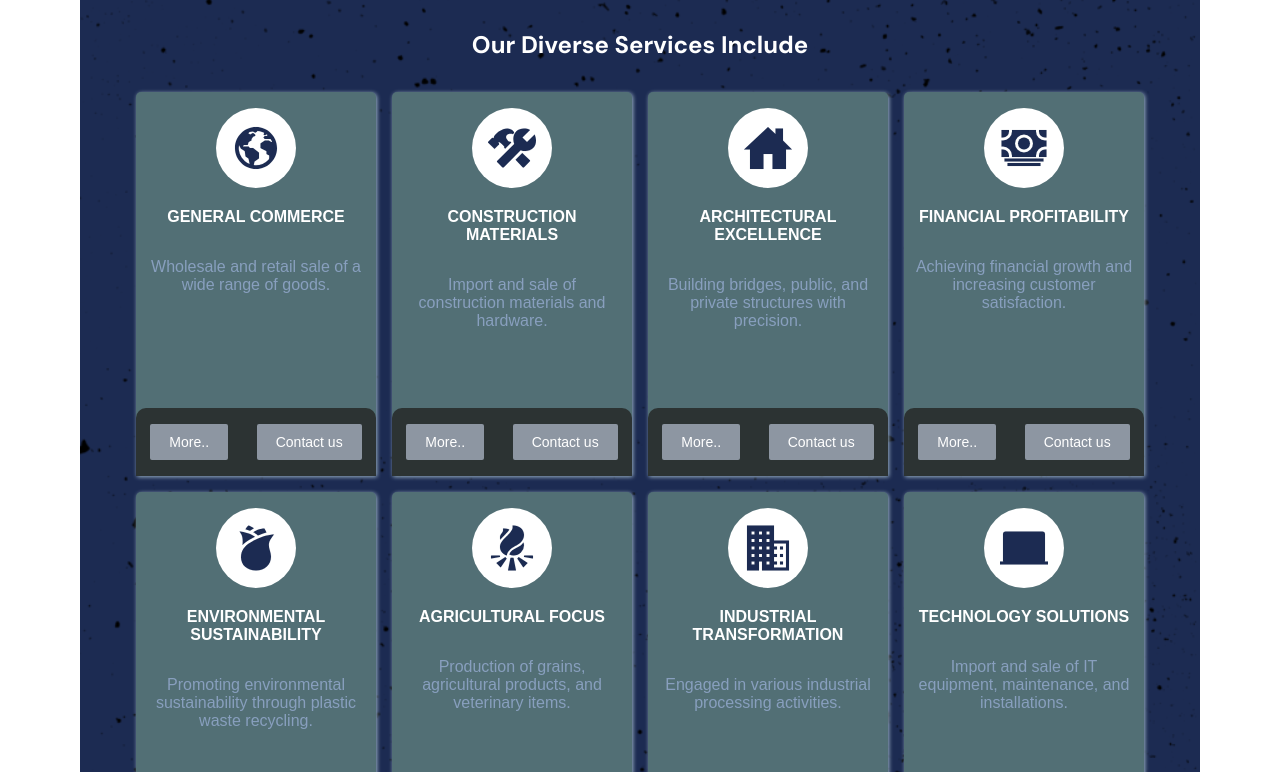
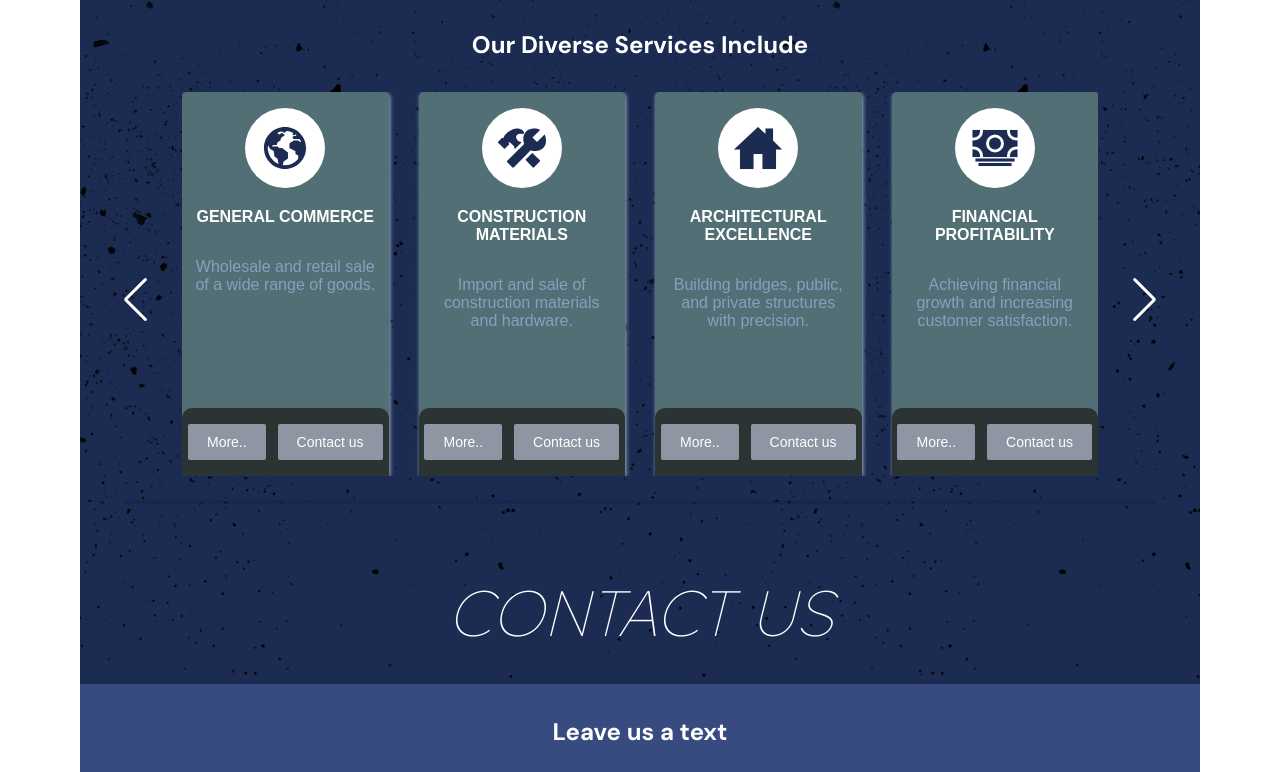
Before and after one commit to kasereka-michael/www.almaakcorp, a plain HTML site: page index.html in a window 1280 px wide. Shown: the part 1468-2240 px from the top of the page. Drawn offline with nearby package versions, Linux system fonts and the light colour scheme.

Commit message:
service in sliding mood

```diff
--- a/assets/css/main.css
+++ b/assets/css/main.css
@@ -340,6 +340,7 @@ body{
   }
   .service-card{
     width: 15rem;
+    user-select: none;
     height: 24rem;
     filter:drop-shadow(1px 1px 2px var(--color-light-blue));
     background-color: var(--color-primary);
@@ -717,3 +718,16 @@ body{
       color: var(--color-dark);
 
     }
+    .slider-wrapper{
+      overflow: hidden;
+      max-width:1200px;
+      margin: 0 70px 2rem;
+    }
+    .slider-wrapper .swiper-pagination-bullet{
+      background-color: var(--color-secondary);
+      height: 15px;
+      width: 15px;
+    }
+    .swiper-button-prev, .swiper-button-next{
+      color: var(--color-secondary);
+    }
--- a/assets/js/script.js
+++ b/assets/js/script.js
@@ -1,5 +1,34 @@
 $(document).ready(function(){
 
+const swiper = new Swiper('.slider-wrapper', {
+    loop: true,
+    grabCursor: true,
+    spaceBetween: 30,
+
+    // If we need pagination
+    pagination: {
+      el: '.swiper-pagination',
+      clickable: true,
+      dynamicBullets: true,
+    },
+
+    // Navigation arrows
+    navigation: {
+      nextEl: '.swiper-button-next',
+      prevEl: '.swiper-button-prev',
+    },
+    breakpoints:{
+        0:{
+            slidesPerView: 1
+        },
+        765:{
+            slidesPerView: 2
+        },
+        1024:{
+            slidesPerView: 4
+        }
+    }
+  });
 
 
     window.onscroll = function() {
--- a/index.html
+++ b/index.html
@@ -9,6 +9,8 @@
 	<meta content="ALMAAKCORP" name="kasereka michael">
     <link rel="stylesheet" href="https://unpkg.com/aos@next/dist/aos.css"/>
     <link rel="preconnect" href="https://fonts.googleapis.com">
+    <link rel="stylesheet"href="https://cdn.jsdelivr.net/npm/swiper@11/swiper-bundle.min.css"/>
+
 <link rel="preconnect" href="https://fonts.gstatic.com" crossorigin>
 <link href="https://fonts.googleapis.com/css2?family=DM+Sans:ital,opsz,wght@0,9..40,100..1000;1,9..40,100..1000&display=swap" rel="stylesheet">
      <title>LAMAAK COPRORATION</title>
@@ -108,12 +110,14 @@
         <section class="third-section">
 
          <h2 class="services-title">Our Diverse Services Include</h2>
-             <div class="services-container">
+             <div class="swiper services-container">
+                <div class="slider-wrapper">
+              <div class="card-list swiper-wrapper">
 
                 <!-- first card -->
 
 
-                <div class="service-card" data-aos="fade-left">
+                <div class="swiper-slide service-card" data-aos="fade-left">
                     <div class="head-service">
 
                     <span class="services-icon">
@@ -144,7 +148,7 @@
 
 
 
-                 <div class="service-card" data-aos="fade-left">
+                 <div class="swiper-slide service-card" data-aos="fade-left">
                     <div class="head-service">
 
                     <span class="services-icon">
@@ -179,7 +183,7 @@
 
 
 
-                <div class="service-card" data-aos="fade-left">
+                <div class="swiper-slide service-card" data-aos="fade-left">
                     <div class="head-service">
 
                     <span class="services-icon">
@@ -211,7 +215,7 @@
 
 
 
-                <div class="service-card" data-aos="fade-left">
+                <div class="swiper-slide service-card" data-aos="fade-left">
                     <div class="head-service">
 
                     <span class="services-icon">
@@ -246,7 +250,7 @@
 
 
 
-                   <div class="service-card" data-aos="fade-right">
+                   <div class="swiper-slide service-card" data-aos="fade-right">
                     <div class="head-service">
 
                     <span class="services-icon">
@@ -278,7 +282,7 @@
 
 
 
-                   <div class="service-card" data-aos="fade-right">
+                   <div class="swiper-slide service-card" data-aos="fade-right">
                     <div class="head-service">
 
                     <span class="services-icon">
@@ -311,7 +315,7 @@
 
 
 
-                   <div class="service-card" data-aos="fade-right">
+                   <div class="swiper-slide service-card" data-aos="fade-right">
                     <div class="head-service">
 
                     <span class="services-icon">
@@ -345,7 +349,7 @@
 
 
 
-                   <div class="service-card" data-aos="fade-right">
+                   <div class=" swiper-slide service-card" data-aos="fade-right">
                     <div class="head-service">
 
                     <span class="services-icon">
@@ -379,7 +383,7 @@
 
 
 
-                <div class="service-card" data-aos="fade-right">
+                <div class="swiper-slide service-card" data-aos="fade-right">
                     <div class="head-service">
 
                     <span class="services-icon">
@@ -409,7 +413,7 @@
 
 
 
-                <div class="service-card" data-aos="fade-up">
+                <div class="swiper-slide service-card" data-aos="fade-up">
                     <div class="head-service">
 
                     <span class="services-icon">
@@ -438,7 +442,7 @@
 
 
 
-                <div class="service-card" data-aos="fade-up">
+                <div class="swiper-slide service-card" data-aos="fade-up">
                     <div class="head-service">
 
                     <span class="services-icon">
@@ -468,7 +472,7 @@
 
 
 
-                   <div class="service-card" data-aos="fade-up">
+                   <div class="swiper-slide service-card" data-aos="fade-up">
                     <div class="head-service">
 
                     <span class="services-icon">
@@ -476,7 +480,7 @@
                     </span>
                     <h3 class="service-title general-commerce">Cement Depository</h3>
                         <p class="service-text"> Operating a cement depot for construction needs.
-Vehicle Services: Import, sale, and rental of vehicles, including maintenance and spare parts.</p>
+                    Vehicle Services: Import, sale, and rental of vehicles, including maintenance and spare parts.</p>
                     </div>
 
 
@@ -497,7 +501,7 @@ Vehicle Services: Import, sale, and rental of vehicles, including maintenance an
 
 
 
-                <div class="service-card" data-aos="fade-up">
+                <div class="swiper-slide service-card" data-aos="fade-up">
                     <div class="head-service">
 
                     <span class="services-icon">
@@ -525,7 +529,7 @@ Vehicle Services: Import, sale, and rental of vehicles, including maintenance an
 
 
 
-                <div class="service-card" data-aos="fade-up">
+                <div class="swiper-slide service-card" data-aos="fade-up">
                     <div class="head-service">
 
                     <span class="services-icon">
@@ -551,7 +555,7 @@ Vehicle Services: Import, sale, and rental of vehicles, including maintenance an
                 </div>
 
 
-                 <div class="service-card" data-aos="fade-in">
+                 <div class="swiper-slide service-card" data-aos="fade-in">
                     <div class="head-service">
 
                     <span class="services-icon">
@@ -577,10 +581,22 @@ Vehicle Services: Import, sale, and rental of vehicles, including maintenance an
                 </div>
 
 
+            </div>
+
+             <div class="swiper-pagination"></div>
 
 
+  <!-- If we need pagination -->
+                 <div class="swiper-pagination"></div>
 
+                    <!-- If we need navigation buttons -->
+                    <div class="swiper-button-prev"></div>
+                    <div class="swiper-button-next"></div>
 
+                    <!-- If we need scrollbar -->
+                    <div class="swiper-scrollbar"></div>
+
+            </div>
 
 
             </div>
@@ -691,6 +707,7 @@ Vehicle Services: Import, sale, and rental of vehicles, including maintenance an
 
     <script src="https://code.jquery.com/jquery-3.6.0.min.js"></script>
     <script type="text/javascript" src="/assets/js/script.js"></script>
+    <script src="https://cdn.jsdelivr.net/npm/swiper@11/swiper-bundle.min.js"></script>
 
     <script>
     $('#nav-btn').click(function(){
```
